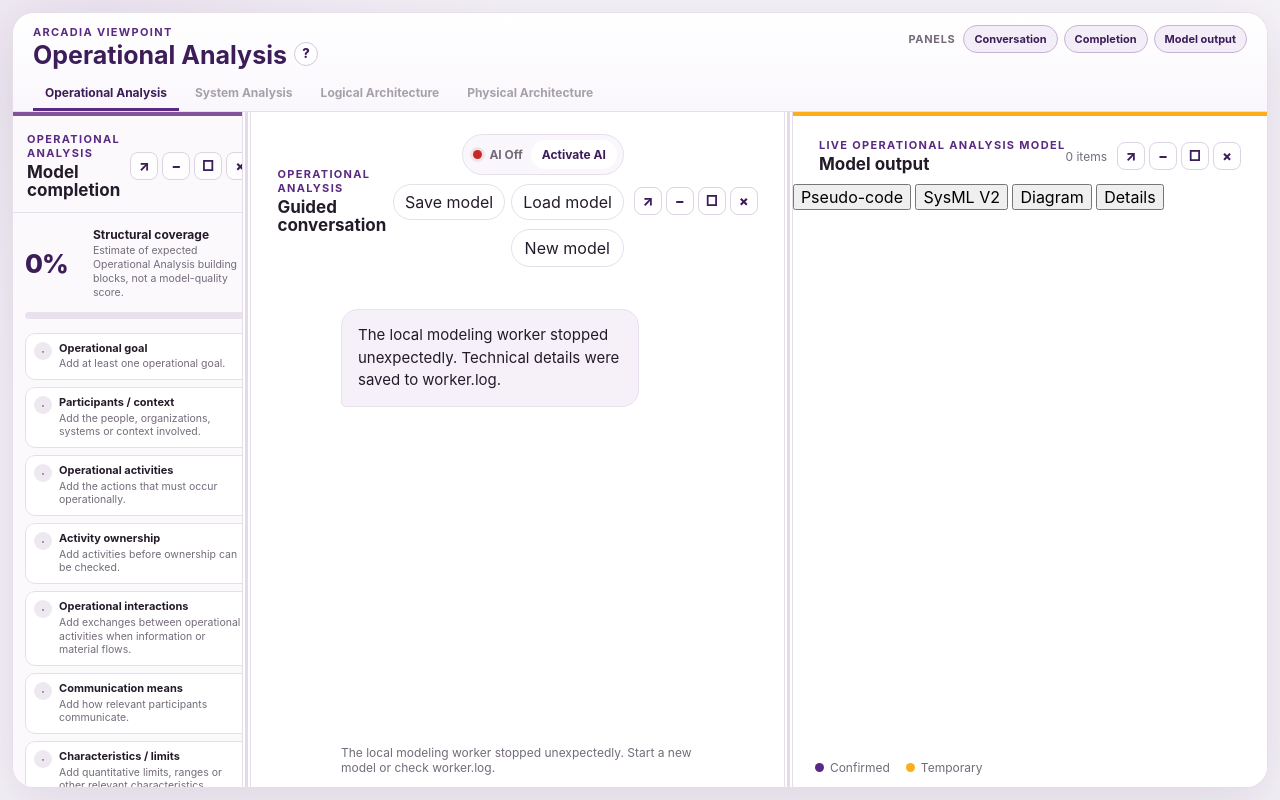
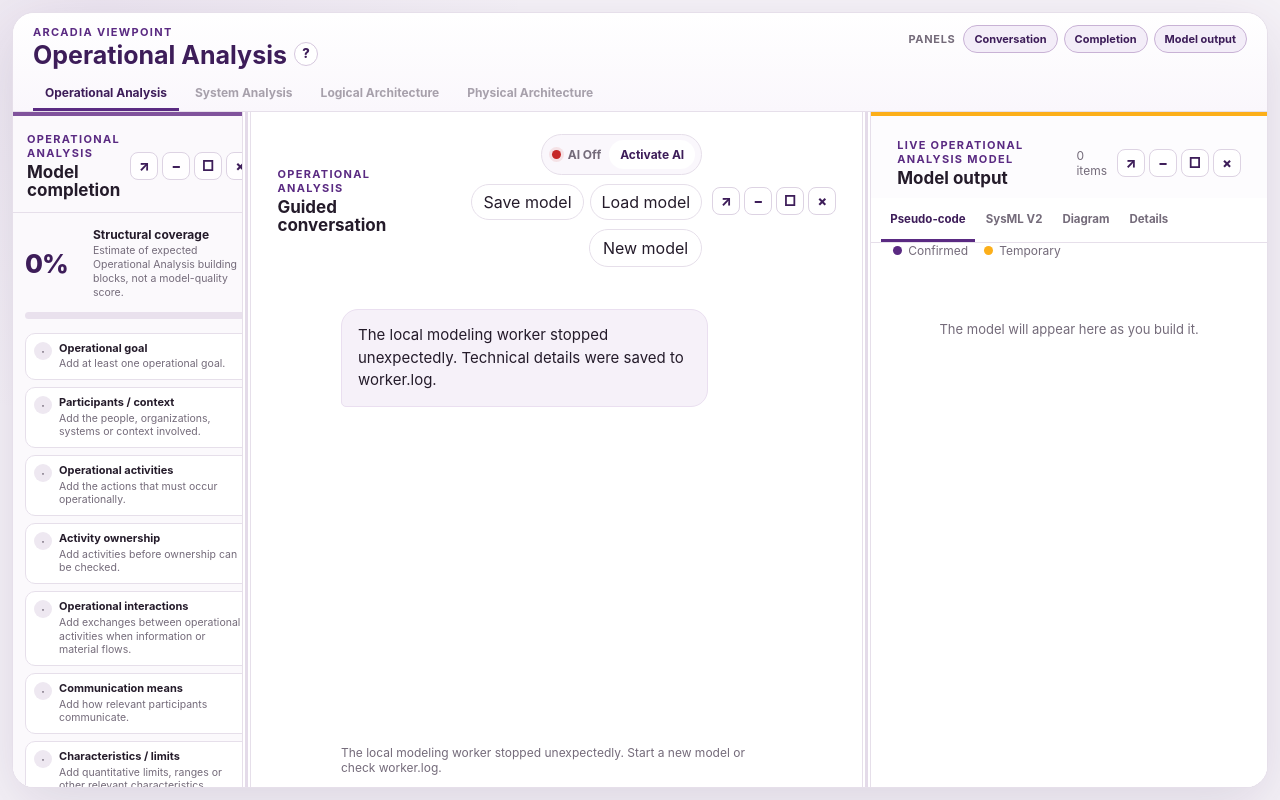
Before and after one commit to fabricionicolato1323-cyber/MBSE-App, a Flask app: page / in a window 1280 px wide. Run offline with Flask 3, Linux system fonts and the light colour scheme.

Commit message:
Style unified docked output sidebar and detached views

```diff
--- a/static/workspace_layout.css
+++ b/static/workspace_layout.css
@@ -2,8 +2,7 @@
 
 :root {
   --completion-width: clamp(210px, 18vw, 320px);
-  --text-width: clamp(300px, 24vw, 460px);
-  --sysml-width: clamp(280px, 22vw, 420px);
+  --output-width: clamp(340px, 31vw, 560px);
   --splitter-width: 7px;
 }
 
@@ -175,21 +174,12 @@
   border-right: 1px solid var(--border);
 }
 
-.model-panel.workspace-panel {
-  min-width: 280px;
+.output-panel.workspace-panel {
+  flex: 0 0 var(--output-width);
+  min-width: 320px;
   display: grid;
-  grid-template-rows: auto minmax(0, 1fr);
+  grid-template-rows: auto auto minmax(0, 1fr);
   border-left: 1px solid var(--border);
-}
-
-.text-panel.workspace-panel {
-  flex: 0 0 var(--text-width);
-  min-width: 300px;
-}
-
-.sysml-panel.workspace-panel {
-  flex: 0 0 var(--sysml-width);
-  min-width: 280px;
   background: #fdfcfe;
 }
 
@@ -394,62 +389,71 @@
   overflow-wrap: anywhere;
 }
 
-.utility-tabs {
+.output-tabs {
   min-height: 44px;
   display: flex;
   align-items: end;
-  gap: 4px;
-  padding: 0 14px;
+  gap: 2px;
+  padding: 0 10px;
+  overflow-x: auto;
   border-bottom: 1px solid var(--border);
   background: #fff;
 }
 
-.utility-tab-button {
+.output-tab-button {
   min-height: 44px;
-  padding: 0 12px;
+  flex: 0 0 auto;
+  padding: 0 9px;
   border: 0;
   border-bottom: 3px solid transparent;
   background: transparent;
   color: var(--muted);
-  font-size: 12px;
+  font-size: 11.5px;
   font-weight: 750;
 }
 
-.utility-tab-button.active {
+.output-tab-button.active {
   color: var(--synopsys-purple-deep);
   border-bottom-color: var(--synopsys-purple);
 }
 
-.utility-tab-button:focus-visible {
+.output-tab-button.is-detached-view {
+  color: #7b6c83;
+  background: #faf7fb;
+}
+
+.output-tab-button.is-detached-view::after {
+  content: ' ↗';
+  color: var(--synopsys-purple);
+  font-size: 10px;
+}
+
+.output-tab-button:focus-visible {
   outline: 3px solid rgba(90, 42, 130, .18);
   outline-offset: -3px;
 }
 
-.utility-tab-content {
+.output-view-content {
   min-height: 0;
   overflow: auto;
   background: #fff;
 }
 
-.utility-tab-content:not(.active),
-.utility-tab-content[hidden] {
+.output-view-content:not(.active),
+.output-view-content[hidden] {
   display: none !important;
 }
 
-.standalone-output-content.active {
+.output-view-content.active {
   display: flex;
   flex-direction: column;
   min-height: 0;
 }
 
-#utilityTextView.active {
-  display: flex;
+#utilityTextView .tab-content.active,
+#detailsTab.active {
   min-height: 0;
-  flex-direction: column;
-}
-
-#utilityTextView .tab-content.active {
-  min-height: 0;
+  flex: 1 1 auto;
   overflow: auto;
 }
 
```
Also changed, not shown: other parts of static/workspace_layout.css (+39 -12 lines).
